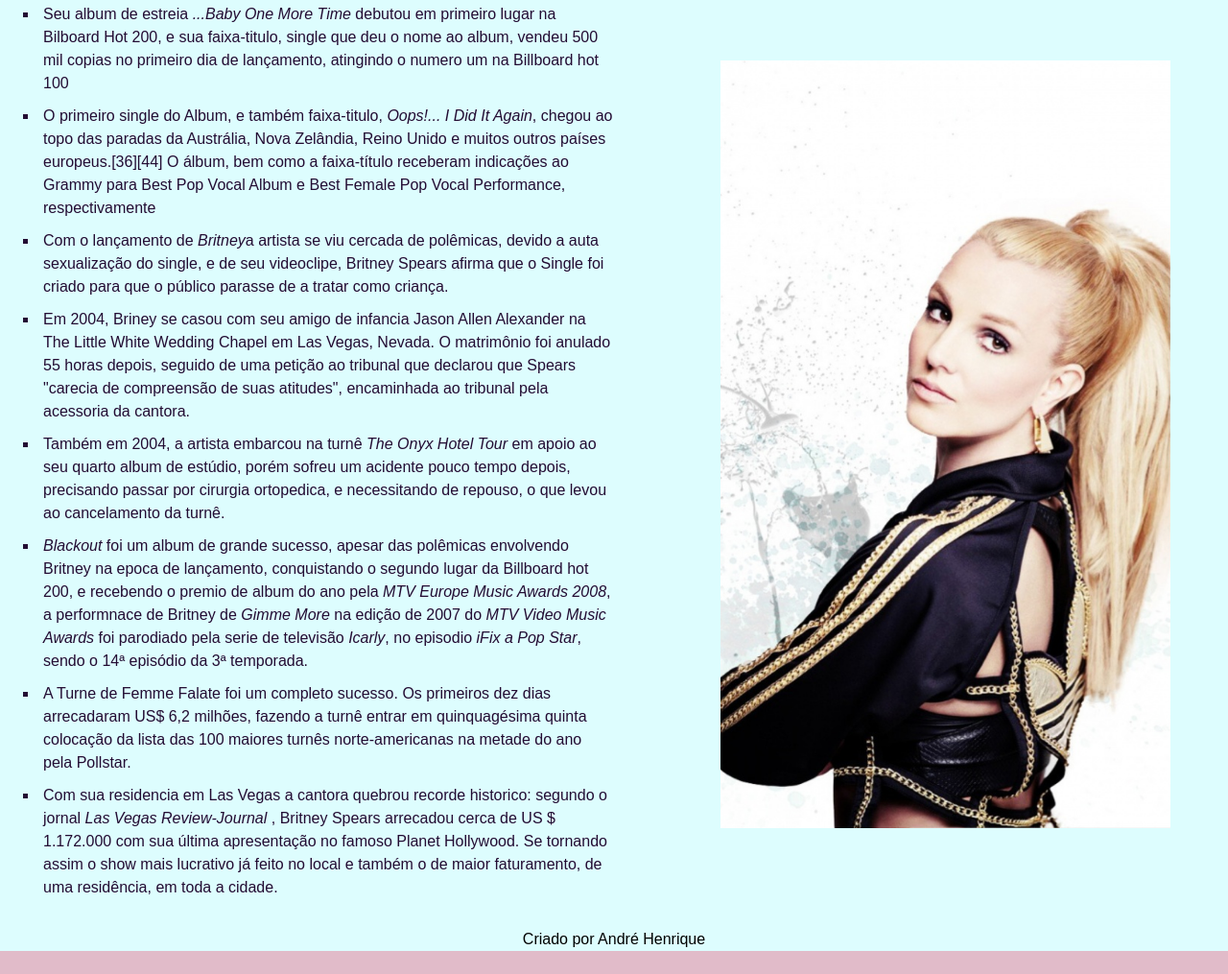
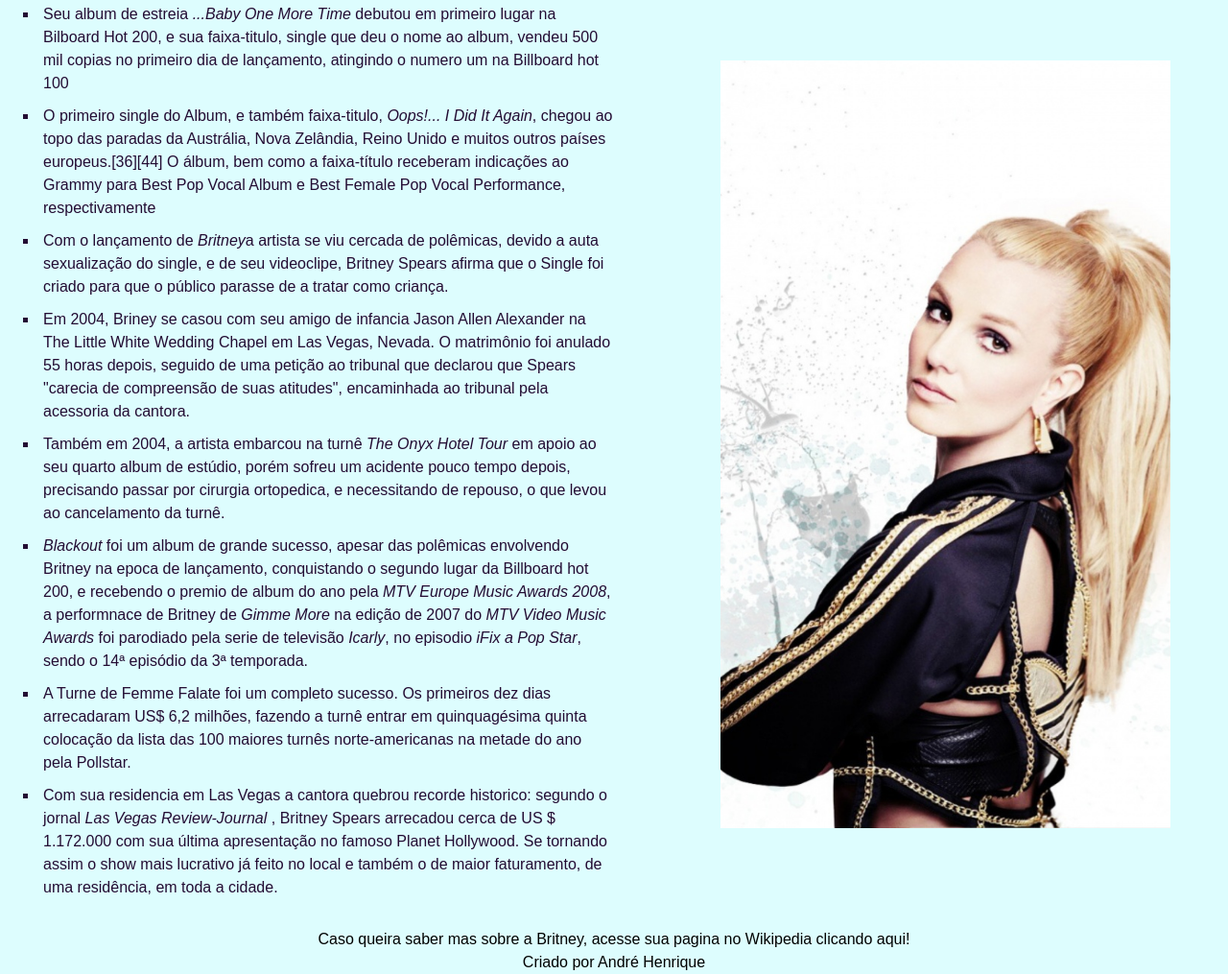
Before and after one commit to Andrehrc/britney-tributo, a plain HTML site: page index.html in a window 1280 px wide. Shown: the part 2298-3313 px from the top of the page at 96% size. Before the commit the page ends 3289 px from the top, so only its background shows below. Drawn offline with Linux system fonts and the light colour scheme.

Commit message:
Update index.html

```diff
--- a/index.html
+++ b/index.html
@@ -58,6 +58,7 @@
         </div>
     </div>
     <footer>
+         <div>Caso queira saber mas sobre a Britney, acesse sua pagina no <a href="https://pt.wikipedia.org/wiki/Britney_Spears">Wikipedia clicando aqui!</a></div>
         <div>Criado por <a href="https://github.com/Andrehrc">André Henrique</a></div>
     </footer>
 </body>
```
